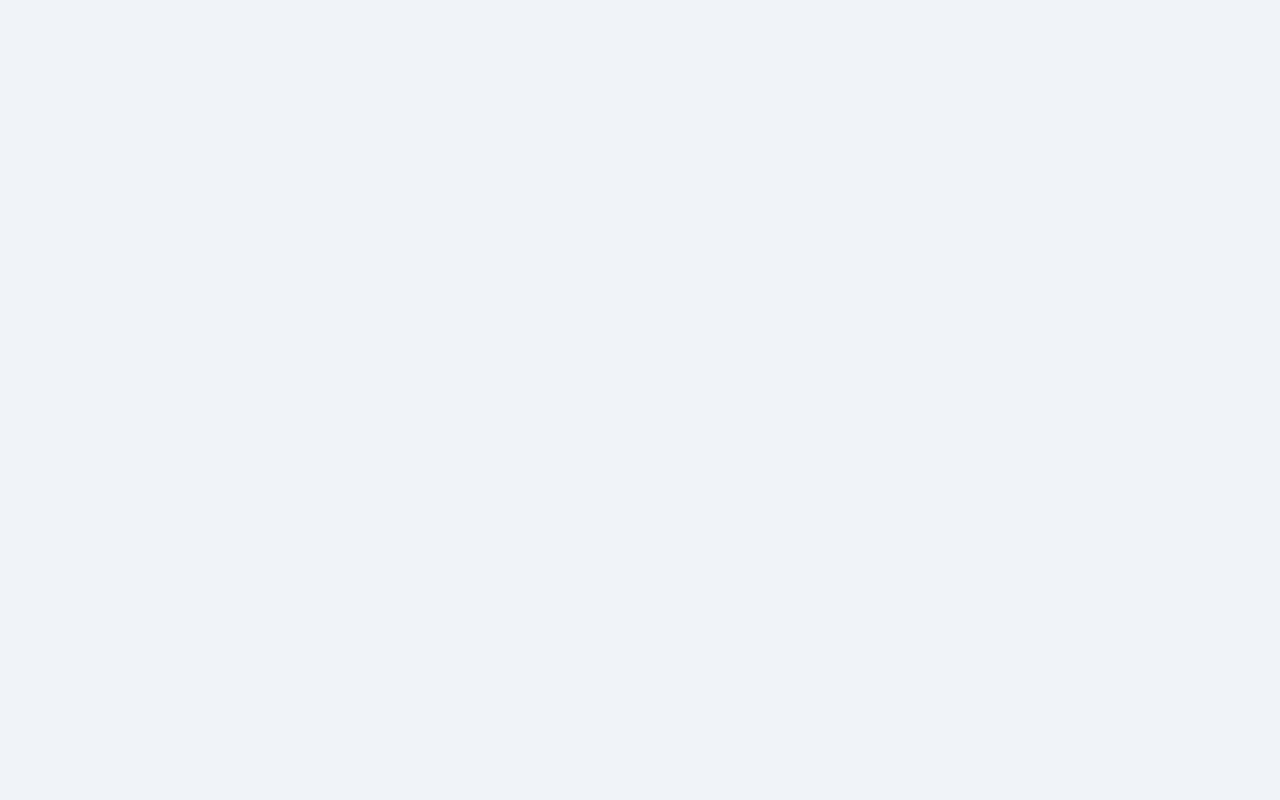
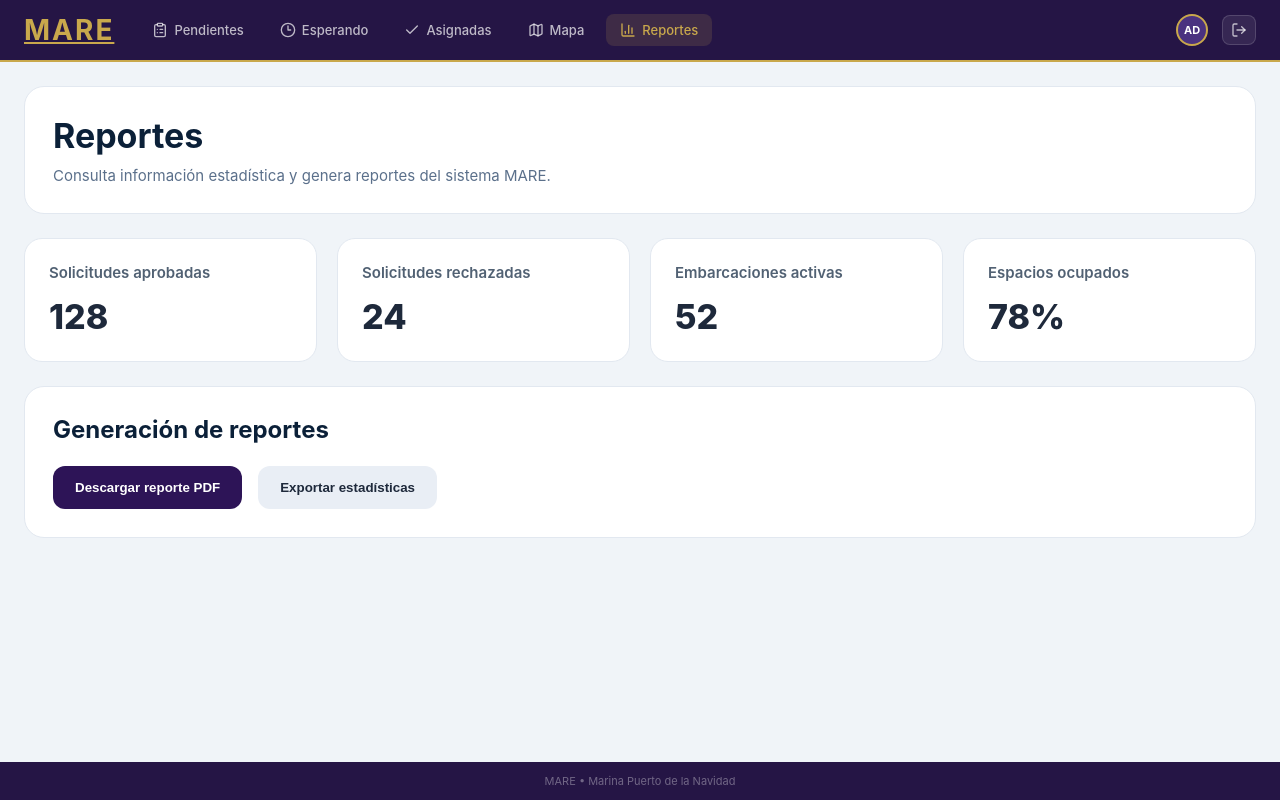
Before and after one commit to eimymuz/ProyectoWeb-MARE, a React (Vite) app: page /admin/reportes in a window 1280 px wide. Before the commit this address had no page. Built offline with nearby package versions, Linux system fonts and the light colour scheme; sample sign-in values are in the browser's storage.

Commit message:
feat: agregar página de reportes en el panel administrativo; incluir navegación y estilos

```diff
--- a/src/components/admin/AdminNavbar.jsx
+++ b/src/components/admin/AdminNavbar.jsx
@@ -1,7 +1,5 @@
-import { NavLink, useNavigate } from 'react-router-dom'
+import { NavLink, useNavigate, Link } from 'react-router-dom'
 import { obtenerAdmin, eliminarToken } from '../../services/api'
-import { Users } from 'lucide-react'
-import { Link } from 'react-router-dom'
 
 import {
   Clock3,
@@ -9,6 +7,8 @@ import {
   Check,
   ClipboardList,
   LogOut,
+  BarChart3,
+  Users
 } from 'lucide-react'
 
 // Barra de navegación del panel administrativo.
@@ -68,6 +68,11 @@ function AdminNavbar() {
             Mapa
           </NavLink>
 
+          <NavLink to="/admin/reportes" className="admin-link">
+            <BarChart3 size={16} />
+            <span>Reportes</span>
+          </NavLink>
+
 
 
         </nav>
--- /dev/null
+++ b/src/pages/Admin/AdminReportes.jsx
@@ -0,0 +1,60 @@
+import './styles/AdminReportes.css'
+
+function AdminReportes() {
+  return (
+    <div className="admin-reportes-page">
+
+      <div className="admin-reportes-header">
+        <div>
+          <h1>Reportes</h1>
+          <p>
+            Consulta información estadística y genera reportes del sistema MARE.
+          </p>
+        </div>
+      </div>
+
+      <div className="admin-reportes-grid">
+
+        <div className="report-card">
+          <h3>Solicitudes aprobadas</h3>
+          <span>128</span>
+        </div>
+
+        <div className="report-card">
+          <h3>Solicitudes rechazadas</h3>
+          <span>24</span>
+        </div>
+
+        <div className="report-card">
+          <h3>Embarcaciones activas</h3>
+          <span>52</span>
+        </div>
+
+        <div className="report-card">
+          <h3>Espacios ocupados</h3>
+          <span>78%</span>
+        </div>
+
+      </div>
+
+      <div className="admin-reportes-section">
+        <h2>Generación de reportes</h2>
+
+        <div className="report-actions">
+
+          <button className="report-btn">
+            Descargar reporte PDF
+          </button>
+
+          <button className="report-btn secondary">
+            Exportar estadísticas
+          </button>
+
+        </div>
+      </div>
+
+    </div>
+  )
+}
+
+export default AdminReportes
--- /dev/null
+++ b/src/pages/Admin/styles/AdminReportes.css
@@ -0,0 +1,141 @@
+.admin-reportes-page {
+  display: flex;
+  flex-direction: column;
+  gap: 24px;
+}
+
+/* ======================================
+   HEADER
+====================================== */
+
+.admin-reportes-header {
+  background: white;
+  border-radius: 20px;
+  padding: 28px;
+  border: 1px solid #e2e8f0;
+}
+
+.admin-reportes-header h1 {
+  margin: 0;
+  font-size: 34px;
+  color: #0b2038;
+}
+
+.admin-reportes-header p {
+  margin-top: 10px;
+  color: #5b708b;
+  font-size: 15px;
+}
+
+/* ======================================
+   GRID KPIs
+====================================== */
+
+.admin-reportes-grid {
+  display: grid;
+  grid-template-columns: repeat(4, 1fr);
+  gap: 20px;
+}
+
+.report-card {
+  background: white;
+  border-radius: 18px;
+  padding: 24px;
+  border: 1px solid #e2e8f0;
+
+  display: flex;
+  flex-direction: column;
+  gap: 14px;
+
+  transition: 0.2s ease;
+}
+
+.report-card:hover {
+  transform: translateY(-3px);
+  box-shadow: 0 10px 24px rgba(15, 23, 42, 0.08);
+}
+
+.report-card h3 {
+  margin: 0;
+  font-size: 15px;
+  color: #516173;
+  font-weight: 600;
+}
+
+.report-card span {
+  font-size: 34px;
+  font-weight: 800;
+  color: #1e293b;
+}
+
+/* ======================================
+   SECTION
+====================================== */
+
+.admin-reportes-section {
+  background: white;
+  border-radius: 20px;
+  padding: 28px;
+  border: 1px solid #e2e8f0;
+}
+
+.admin-reportes-section h2 {
+  margin: 0 0 22px;
+  color: #0b2038;
+  font-size: 24px;
+}
+
+/* ======================================
+   BOTONES
+====================================== */
+
+.report-actions {
+  display: flex;
+  gap: 16px;
+  flex-wrap: wrap;
+}
+
+.report-btn {
+  border: none;
+  background: #2d1457;
+  color: white;
+  padding: 14px 22px;
+  border-radius: 12px;
+  cursor: pointer;
+  font-weight: 600;
+  transition: 0.2s ease;
+}
+
+.report-btn:hover {
+  transform: translateY(-2px);
+  opacity: 0.95;
+}
+
+.report-btn.secondary {
+  background: #e9eef5;
+  color: #1e293b;
+}
+
+/* ======================================
+   RESPONSIVE
+====================================== */
+
+@media (max-width: 1100px) {
+  .admin-reportes-grid {
+    grid-template-columns: repeat(2, 1fr);
+  }
+}
+
+@media (max-width: 700px) {
+  .admin-reportes-grid {
+    grid-template-columns: 1fr;
+  }
+
+  .report-actions {
+    flex-direction: column;
+  }
+
+  .report-btn {
+    width: 100%;
+  }
+}
--- a/src/routes/AppRoutes.jsx
+++ b/src/routes/AppRoutes.jsx
@@ -15,6 +15,7 @@ import AdminEditarSolicitud from '../pages/admin/AdminEditarSolicitud'
 import AdminEsperando from '../pages/admin/AdminEsperando'
 import AdminAsignadas from '../pages/admin/AdminAsignadas'
 import AdminMapa from '../pages/admin/AdminMapa'
+import AdminReportes from '../pages/admin/AdminReportes'
 
 function AppRoutes() {
   return (
@@ -79,6 +80,12 @@ function AppRoutes() {
             element={<AdminMapa />}
           />
 
+          {/* REPORTES */}
+          <Route
+            path="reportes"
+            element={<AdminReportes />}
+          />
+
           {/* USUARIOS */}
           <Route
             path="usuarios"
```
